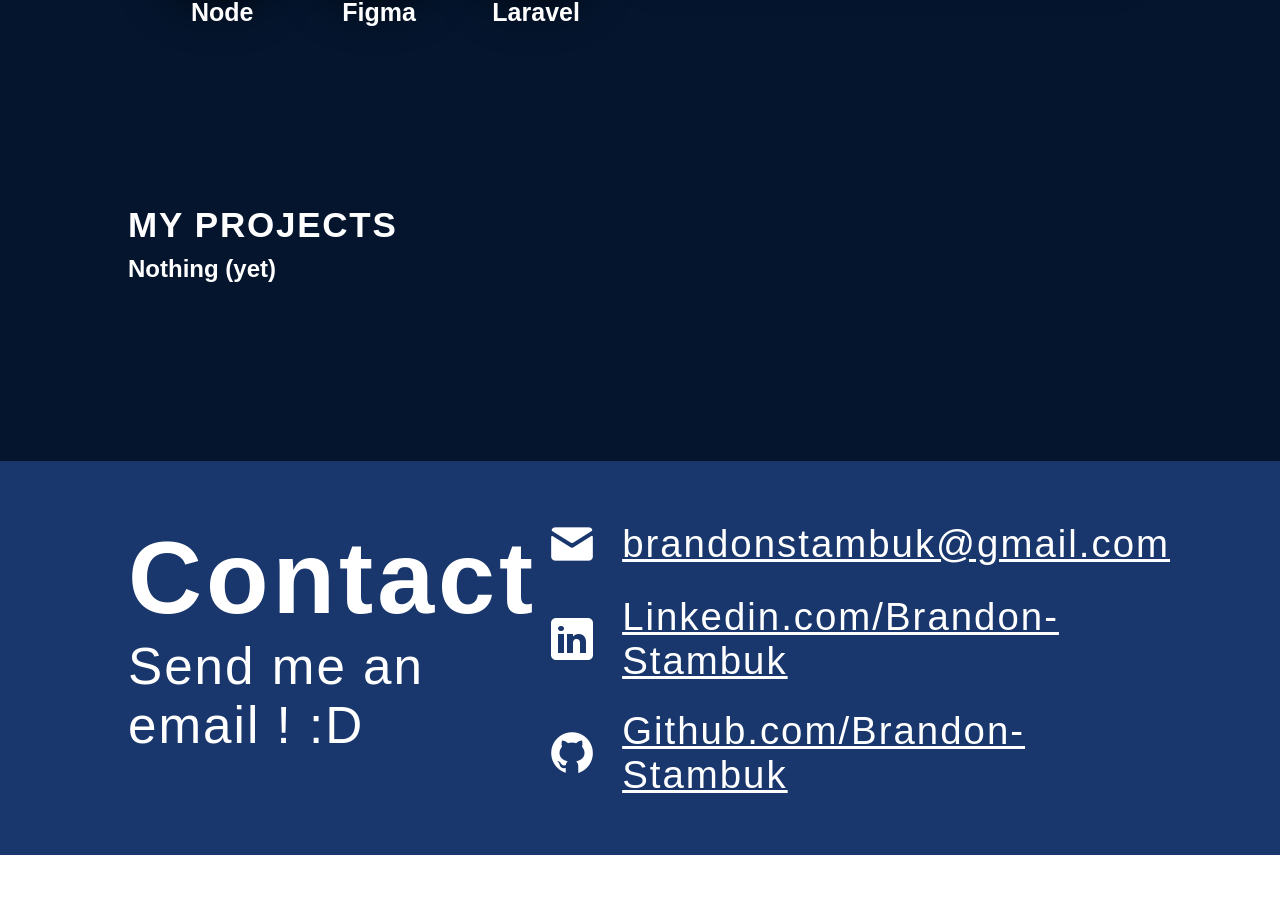
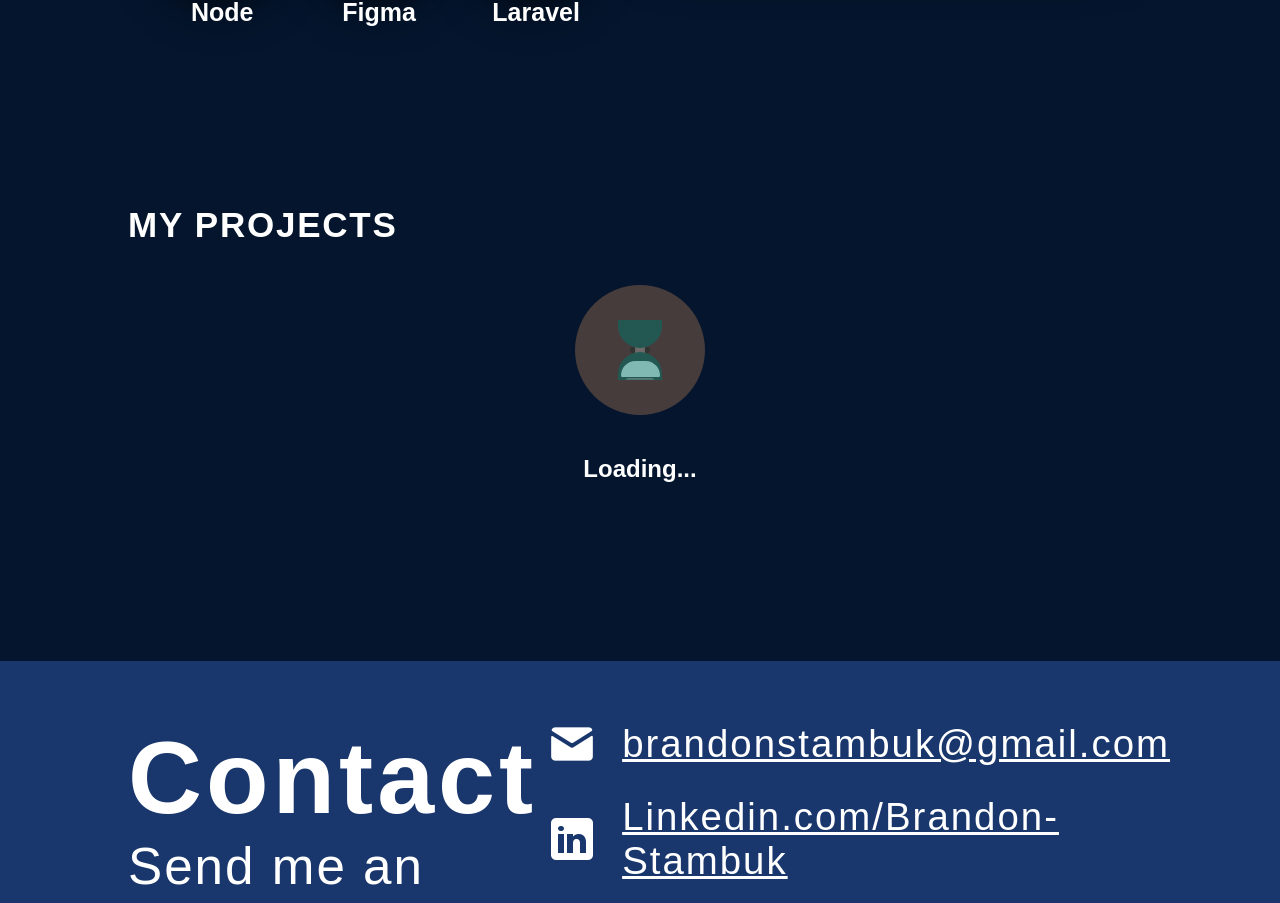
Before and after one commit to BrandonStambuk/portafolio-brandon, a React (Vite) app: page / in a window 1280 px wide. Shown: the part 1731-2634 px from the top of the page. Before the commit the page ends 2586 px from the top, so only its background shows below. Built offline with nearby package versions, Linux system fonts and the light colour scheme; the HTML template or start-up script is replaced by a standard one.

Commit message:
add: hourglass loader

```diff
--- a/src/components/Projects/Projects.jsx
+++ b/src/components/Projects/Projects.jsx
@@ -1,10 +1,23 @@
+import styles from "./Projects.module.css";
 
-import styles from './Projects.module.css'
- export const Projects = () => {
-    return (
-        <div id='Projects' className={styles.containerProjects}>
-            <h1 className={styles.title}>My Projects</h1>
-            <h2 className={styles.subtitle}>Nothing  (yet) </h2>
+export const Projects = () => {
+  return (
+    <div id="Projects" className={styles.containerProjects}>
+      <h1 className={styles.title}>My Projects</h1>
+      <div className={styles.hourglassBackground}>
+        <div className={styles.hourglassContainer}>
+          <div className={styles.hourglassCurves}></div>
+          <div className={styles.hourglassCapTop}></div>
+          <div className={styles.hourglassGlassTop}></div>
+          <div className={styles.hourglassSand}></div>
+          <div className={styles.hourglassSandStream}></div>
+          <div className={styles.hourglassCapBottom}></div>
+          <div className={styles.hourglassGlass}></div>
+
         </div>
-    );
+
+      </div>
+      <h2 className={styles.subtitle}>Loading...</h2>
+    </div>
+  );
 };
--- a/src/components/Projects/Projects.module.css
+++ b/src/components/Projects/Projects.module.css
@@ -18,3 +18,482 @@
     padding: 58px 10%;
     gap: 10px;
 }
+
+.hourglassBackground {
+    position: relative;
+    background-color: rgb(71, 60, 60);
+    height: 130px;
+    width: 130px;
+    border-radius: 50%;
+    margin: 30px auto;
+  }
+
+  .hourglassContainer {
+    position: absolute;
+    top: 30px;
+    left: 40px;
+    width: 50px;
+    height: 70px;
+    -webkit-animation: hourglassRotate 2s ease-in 0s infinite;
+    animation: hourglassRotate 2s ease-in 0s infinite;
+    transform-style: preserve-3d;
+    perspective: 1000px;
+  }
+
+  .hourglassContainer div,
+  .hourglassContainer div:before,
+  .hourglassContainer div:after {
+    transform-style: preserve-3d;
+  }
+
+  @-webkit-keyframes hourglassRotate {
+    0% {
+      transform: rotateX(0deg);
+    }
+
+    50% {
+      transform: rotateX(180deg);
+    }
+
+    100% {
+      transform: rotateX(180deg);
+    }
+  }
+
+  @keyframes hourglassRotate {
+    0% {
+      transform: rotateX(0deg);
+    }
+
+    50% {
+      transform: rotateX(180deg);
+    }
+
+    100% {
+      transform: rotateX(180deg);
+    }
+  }
+
+  .hourglassCapTop {
+    top: 0;
+  }
+
+  .hourglassCapTop:before {
+    top: -25px;
+  }
+
+  .hourglassCapTop:after {
+    top: -20px;
+  }
+
+  .hourglassCapBottom {
+    bottom: 0;
+  }
+
+  .hourglassCapBottom:before {
+    bottom: -25px;
+  }
+
+  .hourglassCapBottom:after {
+    bottom: -20px;
+  }
+
+  .hourglassGlassTop {
+    transform: rotateX(90deg);
+    position: absolute;
+    top: -16px;
+    left: 3px;
+    border-radius: 50%;
+    width: 44px;
+    height: 44px;
+    background-color: #999999;
+  }
+
+  .hourglassGlass {
+    perspective: 100px;
+    position: absolute;
+    top: 32px;
+    left: 20px;
+    width: 10px;
+    height: 6px;
+    background-color: #999999;
+    opacity: 0.5;
+  }
+
+  .hourglassGlass:before,
+  .hourglassGlass:after {
+    content: "";
+    display: block;
+    position: absolute;
+    background-color: #017268;
+    left: -17px;
+    width: 44px;
+    height: 28px;
+  }
+
+  .hourglassGlass:before {
+    top: -27px;
+    border-radius: 0 0 25px 25px;
+  }
+
+  .hourglassGlass:after {
+    bottom: -27px;
+    border-radius: 25px 25px 0 0;
+  }
+
+  .hourglassCurves:before,
+  .hourglassCurves:after {
+    content: "";
+    display: block;
+    position: absolute;
+    top: 32px;
+    width: 6px;
+    height: 6px;
+    border-radius: 50%;
+    background-color: #333;
+    animation: hideCurves 2s ease-in 0s infinite;
+  }
+
+  .hourglassCurves:before {
+    left: 15px;
+  }
+
+  .hourglassCurves:after {
+    left: 29px;
+  }
+
+  @-webkit-keyframes hideCurves {
+    0% {
+      opacity: 1;
+    }
+
+    25% {
+      opacity: 0;
+    }
+
+    30% {
+      opacity: 0;
+    }
+
+    40% {
+      opacity: 1;
+    }
+
+    100% {
+      opacity: 1;
+    }
+  }
+
+  @keyframes hideCurves {
+    0% {
+      opacity: 1;
+    }
+
+    25% {
+      opacity: 0;
+    }
+
+    30% {
+      opacity: 0;
+    }
+
+    40% {
+      opacity: 1;
+    }
+
+    100% {
+      opacity: 1;
+    }
+  }
+
+  .hourglassSandStream:before {
+    content: "";
+    display: block;
+    position: absolute;
+    left: 24px;
+    width: 3px;
+    background-color: white;
+    -webkit-animation: sandStream1 2s ease-in 0s infinite;
+    animation: sandStream1 2s ease-in 0s infinite;
+  }
+
+  .hourglassSandStream:after {
+    content: "";
+    display: block;
+    position: absolute;
+    top: 36px;
+    left: 19px;
+    border-left: 6px solid transparent;
+    border-right: 6px solid transparent;
+    border-bottom: 6px solid #fff;
+    animation: sandStream2 2s ease-in 0s infinite;
+  }
+
+  @-webkit-keyframes sandStream1 {
+    0% {
+      height: 0;
+      top: 35px;
+    }
+
+    50% {
+      height: 0;
+      top: 45px;
+    }
+
+    60% {
+      height: 35px;
+      top: 8px;
+    }
+
+    85% {
+      height: 35px;
+      top: 8px;
+    }
+
+    100% {
+      height: 0;
+      top: 8px;
+    }
+  }
+
+  @keyframes sandStream1 {
+    0% {
+      height: 0;
+      top: 35px;
+    }
+
+    50% {
+      height: 0;
+      top: 45px;
+    }
+
+    60% {
+      height: 35px;
+      top: 8px;
+    }
+
+    85% {
+      height: 35px;
+      top: 8px;
+    }
+
+    100% {
+      height: 0;
+      top: 8px;
+    }
+  }
+
+  @-webkit-keyframes sandStream2 {
+    0% {
+      opacity: 0;
+    }
+
+    50% {
+      opacity: 0;
+    }
+
+    51% {
+      opacity: 1;
+    }
+
+    90% {
+      opacity: 1;
+    }
+
+    91% {
+      opacity: 0;
+    }
+
+    100% {
+      opacity: 0;
+    }
+  }
+
+  @keyframes sandStream2 {
+    0% {
+      opacity: 0;
+    }
+
+    50% {
+      opacity: 0;
+    }
+
+    51% {
+      opacity: 1;
+    }
+
+    90% {
+      opacity: 1;
+    }
+
+    91% {
+      opacity: 0;
+    }
+
+    100% {
+      opacity: 0;
+    }
+  }
+
+  .hourglassSand:before,
+  .hourglassSand:after {
+    content: "";
+    display: block;
+    position: absolute;
+    left: 6px;
+    background-color: white;
+    perspective: 500px;
+  }
+
+  .hourglassSand:before {
+    top: 8px;
+    width: 39px;
+    border-radius: 3px 3px 30px 30px;
+    animation: sandFillup 2s ease-in 0s infinite;
+  }
+
+  .hourglassSand:after {
+    border-radius: 30px 30px 3px 3px;
+    animation: sandDeplete 2s ease-in 0s infinite;
+  }
+
+  @-webkit-keyframes sandFillup {
+    0% {
+      opacity: 0;
+      height: 0;
+    }
+
+    60% {
+      opacity: 1;
+      height: 0;
+    }
+
+    100% {
+      opacity: 1;
+      height: 17px;
+    }
+  }
+
+  @keyframes sandFillup {
+    0% {
+      opacity: 0;
+      height: 0;
+    }
+
+    60% {
+      opacity: 1;
+      height: 0;
+    }
+
+    100% {
+      opacity: 1;
+      height: 17px;
+    }
+  }
+
+  @-webkit-keyframes sandDeplete {
+    0% {
+      opacity: 0;
+      top: 45px;
+      height: 17px;
+      width: 38px;
+      left: 6px;
+    }
+
+    1% {
+      opacity: 1;
+      top: 45px;
+      height: 17px;
+      width: 38px;
+      left: 6px;
+    }
+
+    24% {
+      opacity: 1;
+      top: 45px;
+      height: 17px;
+      width: 38px;
+      left: 6px;
+    }
+
+    25% {
+      opacity: 1;
+      top: 41px;
+      height: 17px;
+      width: 38px;
+      left: 6px;
+    }
+
+    50% {
+      opacity: 1;
+      top: 41px;
+      height: 17px;
+      width: 38px;
+      left: 6px;
+    }
+
+    90% {
+      opacity: 1;
+      top: 41px;
+      height: 0;
+      width: 10px;
+      left: 20px;
+    }
+  }
+
+  @keyframes sandDeplete {
+    0% {
+      opacity: 0;
+      top: 45px;
+      height: 17px;
+      width: 38px;
+      left: 6px;
+    }
+
+    1% {
+      opacity: 1;
+      top: 45px;
+      height: 17px;
+      width: 38px;
+      left: 6px;
+    }
+
+    24% {
+      opacity: 1;
+      top: 45px;
+      height: 17px;
+      width: 38px;
+      left: 6px;
+    }
+
+    25% {
+      opacity: 1;
+      top: 41px;
+      height: 17px;
+      width: 38px;
+      left: 6px;
+    }
+
+    50% {
+      opacity: 1;
+      top: 41px;
+      height: 17px;
+      width: 38px;
+      left: 6px;
+    }
+
+    90% {
+      opacity: 1;
+      top: 41px;
+      height: 0;
+      width: 10px;
+      left: 20px;
+    }
+  }
+
+
+  .subtitle{
+    display: flex;
+    justify-content: center;
+    align-items: center;
+  }
```
